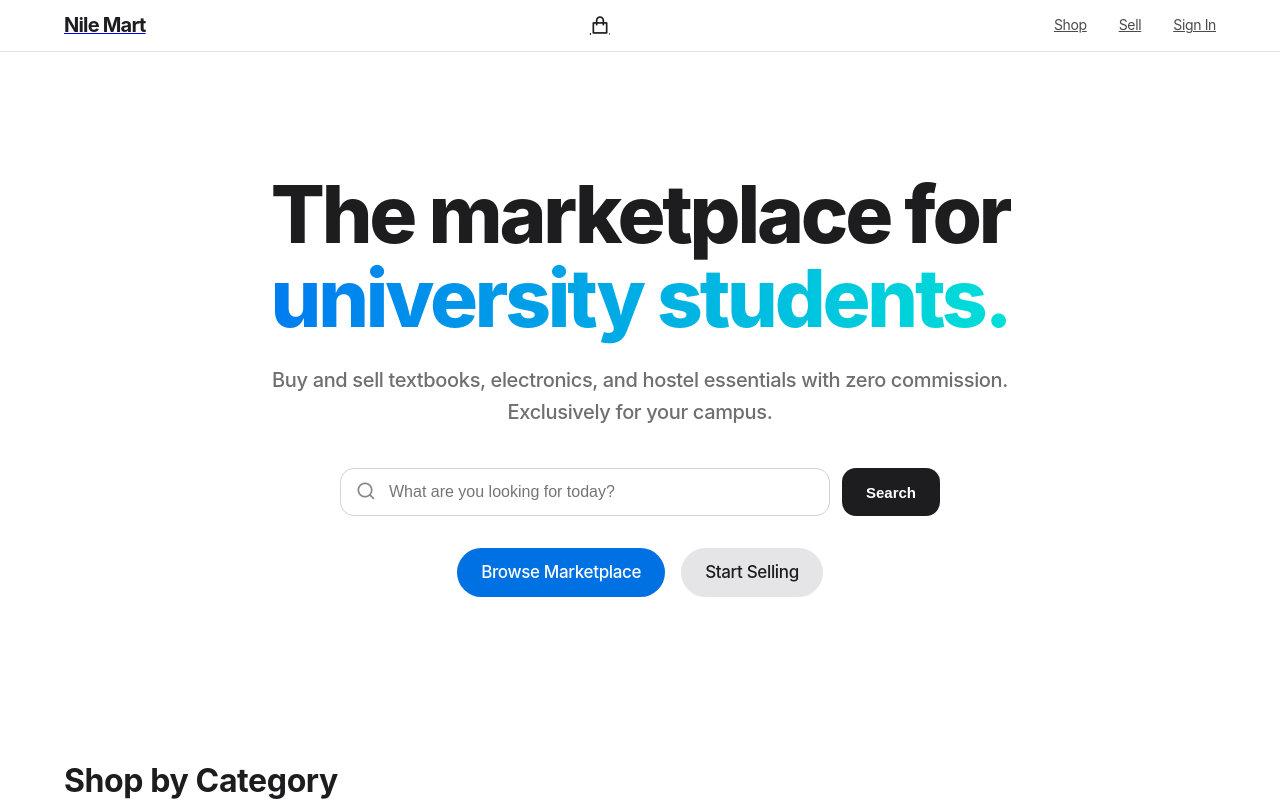
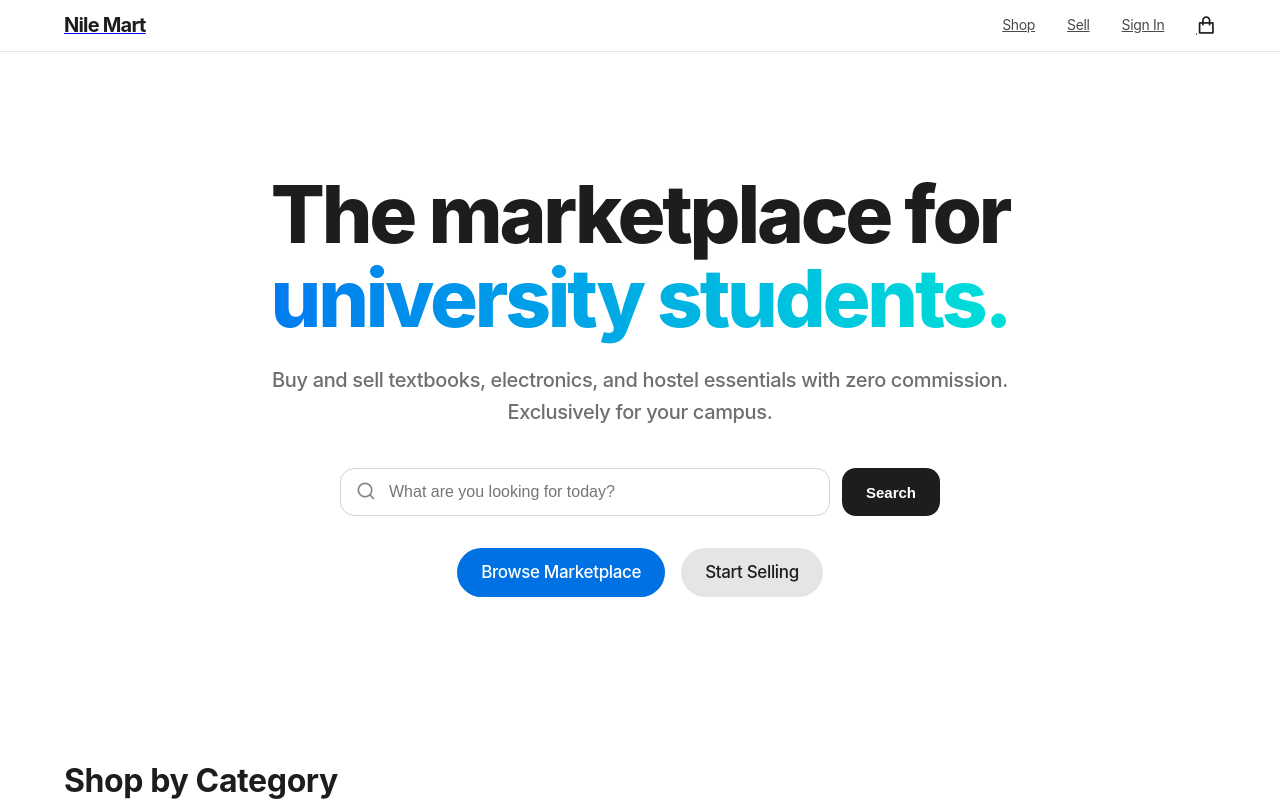
Before and after one commit to femi123456/NileMart, a Next.js app: page / in a window 1280 px wide. Shown: the top 801 px of the page. Built offline with nearby package versions, Linux system fonts and the light colour scheme; no server answers; the database is empty.

Commit message:
style: group nav links and actions on the right

```diff
--- a/src/components/layout/Navbar.js
+++ b/src/components/layout/Navbar.js
@@ -29,6 +29,20 @@ const Navbar = () => {
                     <span className={styles.logoText}>Nile Mart</span>
                 </Link>
 
+                <div className={styles.rightSide}>
+                    <div className={`${styles.links} ${isMenuOpen ? styles.menuOpen : ''}`}>
+                        {navLinks.map((link) => (
+                            <Link
+                                key={link.name}
+                                href={link.path}
+                                className={`${styles.navLink} ${pathname === link.path ? styles.active : ''}`}
+                                onClick={() => setIsMenuOpen(false)}
+                            >
+                                {link.name}
+                            </Link>
+                        ))}
+                    </div>
+
                     <div className={styles.navActions}>
                         <Link href="/cart" className={styles.cartIcon}>
                             <i className="ri-shopping-bag-line"></i>
@@ -51,18 +65,6 @@ const Navbar = () => {
                             <i className={isMenuOpen ? "ri-close-line" : "ri-menu-line"}></i>
                         </button>
                     </div>
-
-                <div className={`${styles.links} ${isMenuOpen ? styles.menuOpen : ''}`}>
-                    {navLinks.map((link) => (
-                        <Link
-                            key={link.name}
-                            href={link.path}
-                            className={`${styles.navLink} ${pathname === link.path ? styles.active : ''}`}
-                            onClick={() => setIsMenuOpen(false)}
-                        >
-                            {link.name}
-                        </Link>
-                    ))}
                 </div>
             </div>
         </nav>
--- a/src/components/layout/Navbar.module.css
+++ b/src/components/layout/Navbar.module.css
@@ -16,6 +16,12 @@
     justify-content: space-between;
     align-items: center;
     width: 100%;
+}
+
+.rightSide {
+    display: flex;
+    align-items: center;
+    gap: 32px;
 }
 
 .logoText {
```
Lines whose indentation alone changed are shown as unchanged.
